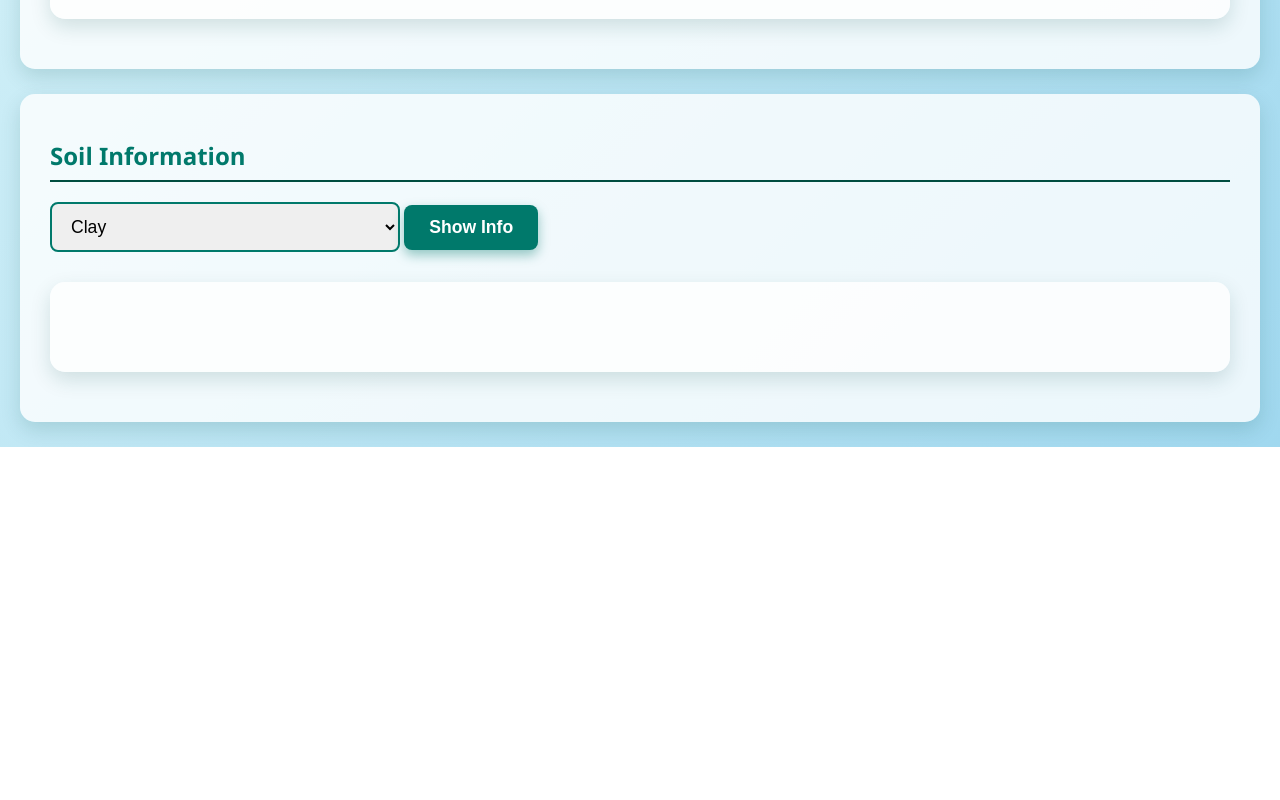
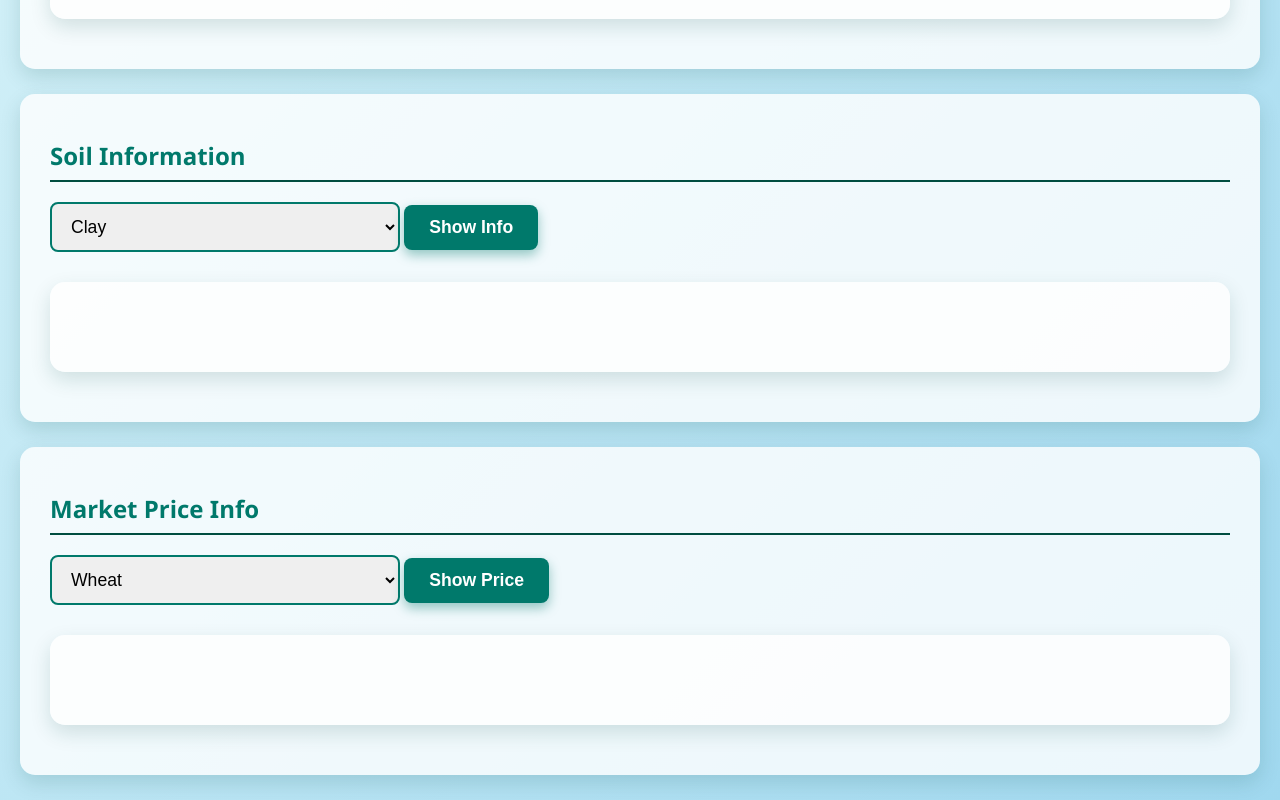
Before and after one commit to Ajayreddywadi/future-farming-site, a plain HTML site: page index.html in a window 1280 px wide. Shown: the part 715-1515 px from the top of the page. Before the commit the page ends 1162 px from the top, so only its background shows below. Drawn offline with Linux system fonts and the light colour scheme.

Commit message:
Update index.html

```diff
--- a/index.html
+++ b/index.html
@@ -2,6 +2,7 @@
 <html lang="en">
 <head>
   <meta charset="UTF-8">
+  <meta name="viewport" content="width=device-width, initial-scale=1.0">
   <title>Future Farming</title>
   <link rel="stylesheet" href="styles.css">
 </head>
@@ -12,6 +13,7 @@
     <h2>Weather & Temperature</h2>
     <input type="text" id="city" placeholder="Enter city">
     <button onclick="getWeather()">Get Weather</button>
+    <button onclick="getWeatherByLocation()">Use My Location</button>
     <div id="weather-output"></div>
   </div>
 
@@ -37,6 +39,18 @@
     <div id="soil-output"></div>
   </div>
 
+  <div id="price-section">
+    <h2>Market Price Info</h2>
+    <select id="crop">
+      <option value="Wheat">Wheat</option>
+      <option value="Rice">Rice</option>
+      <option value="Cotton">Cotton</option>
+      <option value="Maize">Maize</option>
+    </select>
+    <button onclick="showPrice()">Show Price</button>
+    <div id="price-output"></div>
+  </div>
+
   <script src="script.js"></script>
 </body>
 </html>
```
